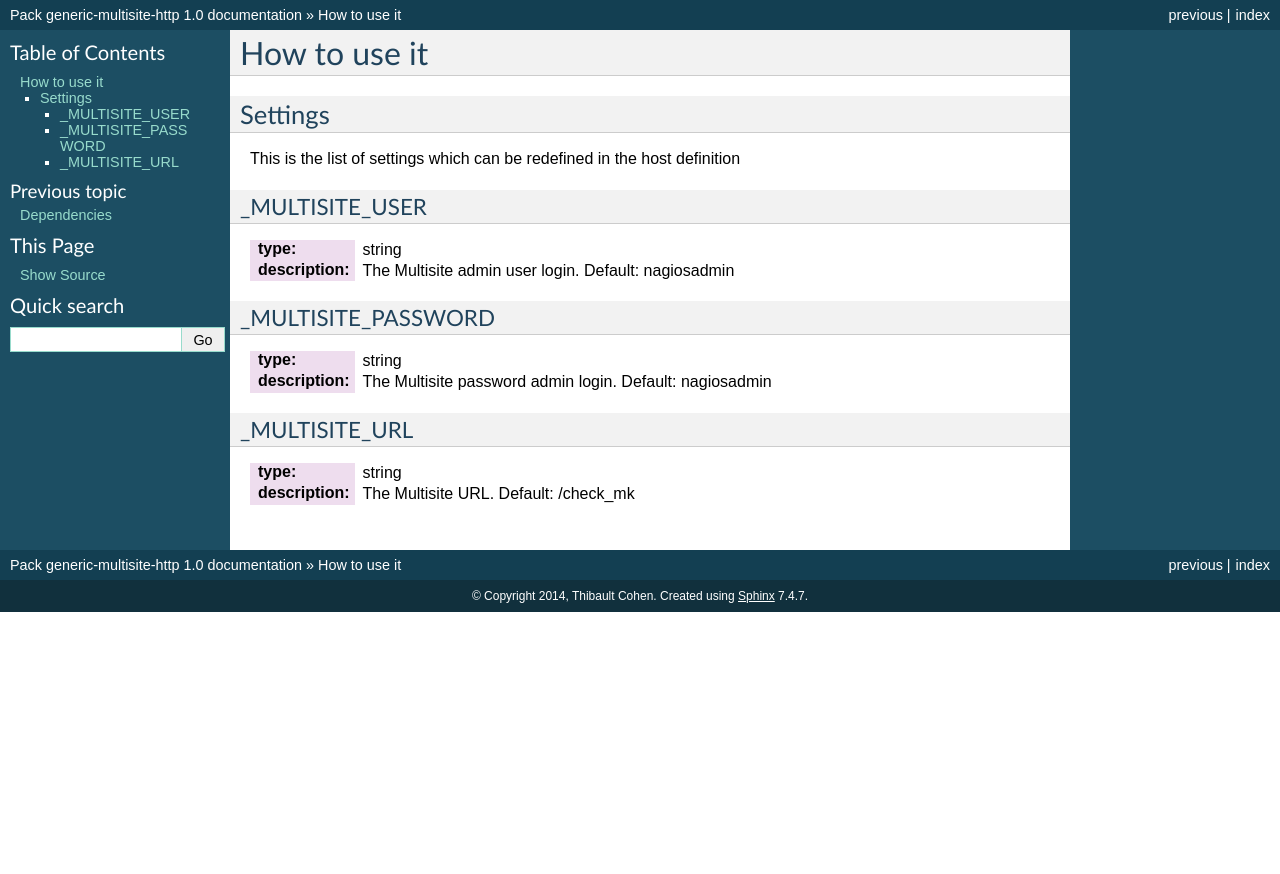
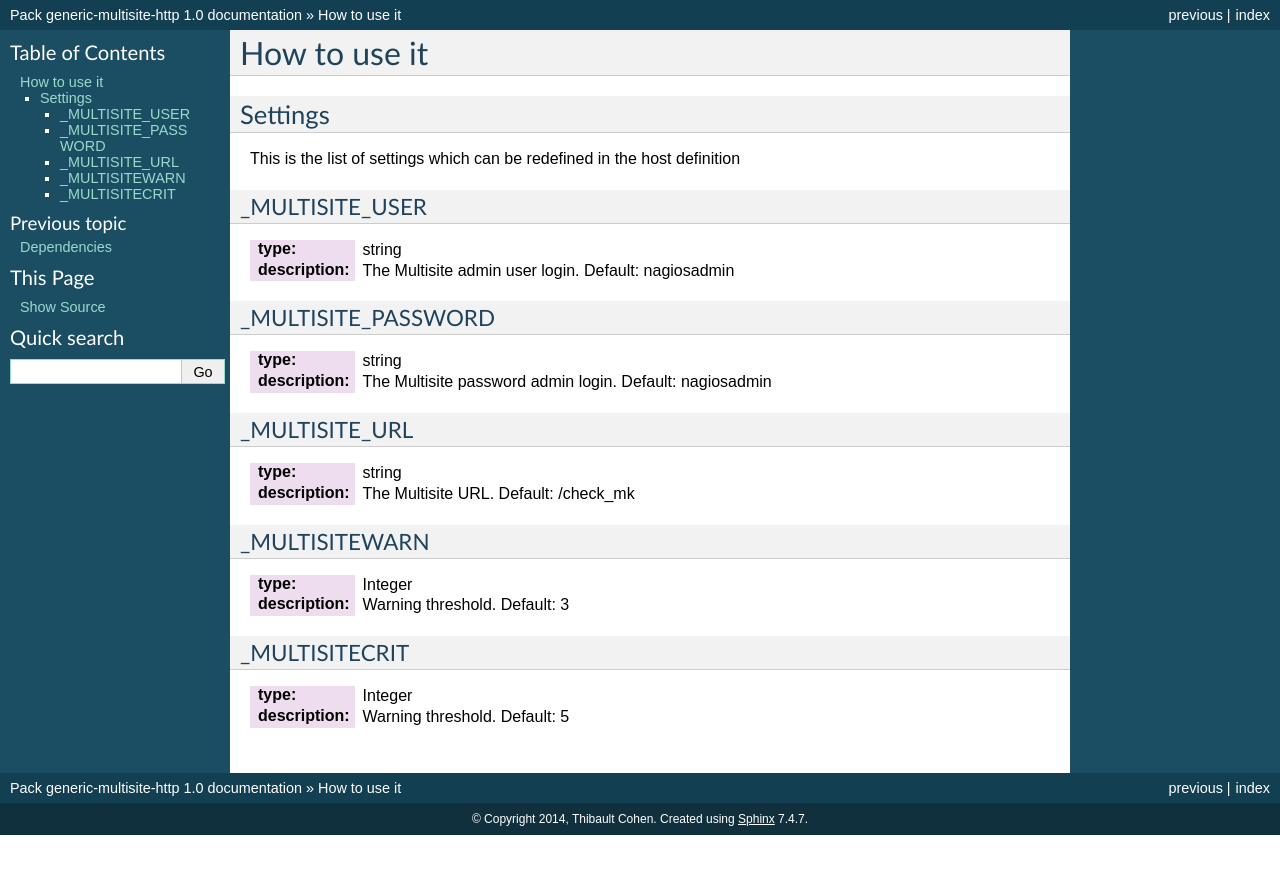
Before and after one commit to savoirfairelinux/monitoring-tools, a Sphinx documentation site: the page built from doc/source/howtouseit.rst, in a window 1280 px wide. Shown: the top 874 px of the page. Built offline with Sphinx 7.4.7, drawn with Linux system fonts in a browser that asks for light colours.

Commit message:
Add threshold

```diff
--- a/doc/source/howtouseit.rst
+++ b/doc/source/howtouseit.rst
@@ -26,3 +26,15 @@ _MULTISITE_URL
 
 :type:              string
 :description:       The Multisite URL. Default: /check_mk
+
+_MULTISITEWARN
+--------------
+
+:type:              Integer
+:description:       Warning threshold. Default: 3
+
+_MULTISITECRIT
+--------------
+
+:type:              Integer
+:description:       Warning threshold. Default: 5
```
Also changed, not shown: 3 other files.
